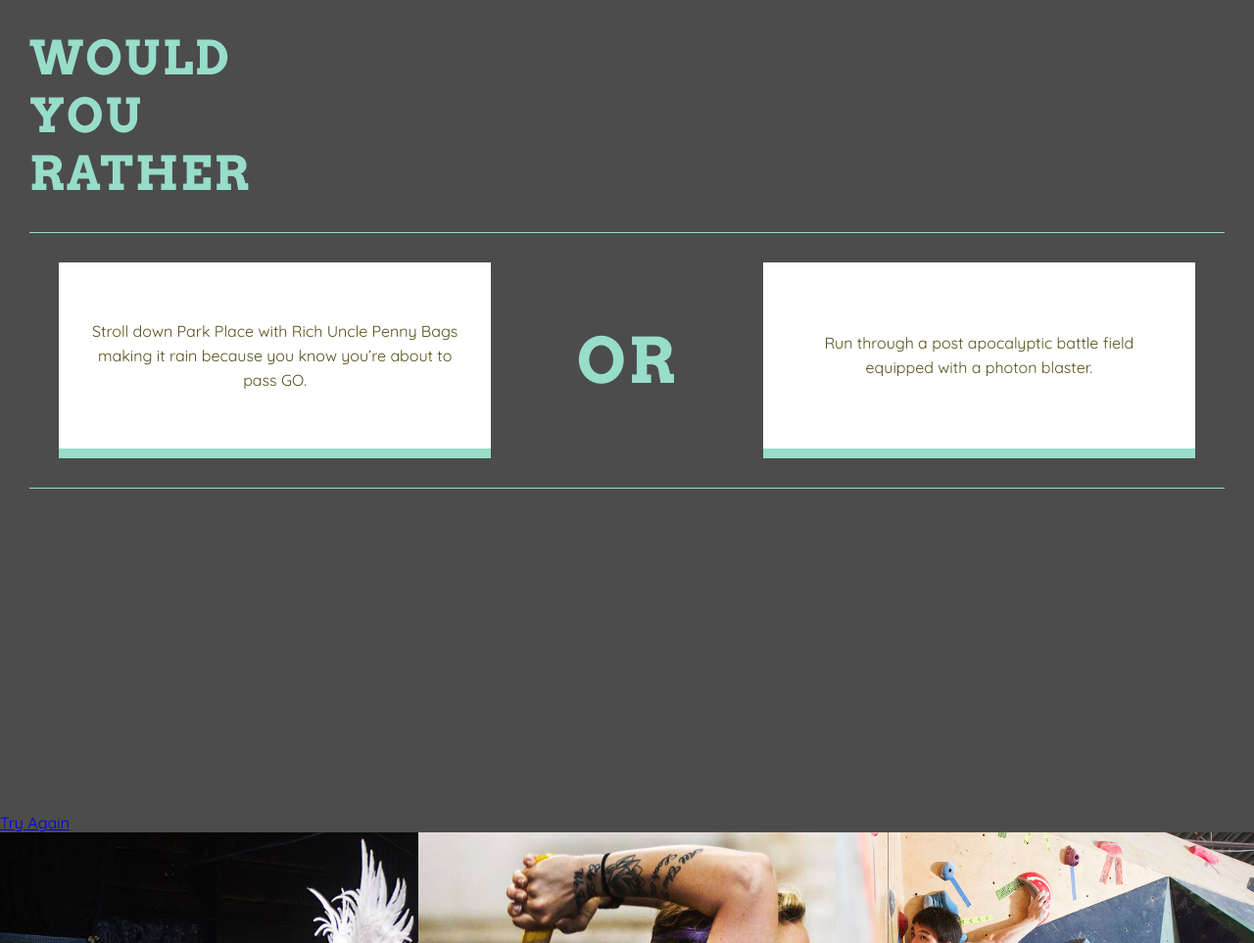
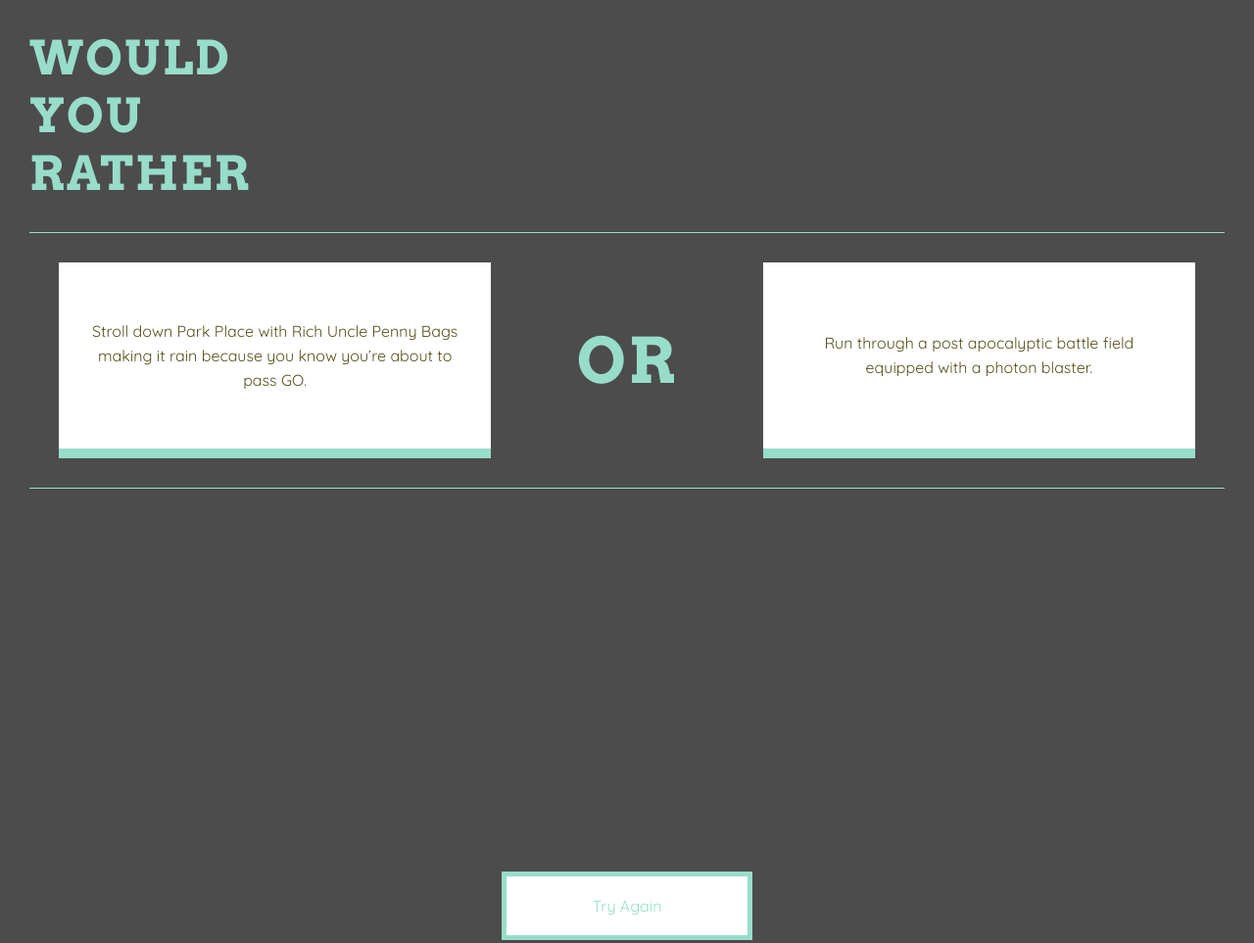
Before and after one commit to FantasticThree/TorontoBIA, a website: page index.html in a window 1280 px wide. Shown: the top 963 px of the page at 98% size. Drawn offline with nearby package versions, Linux system fonts and the light colour scheme.

Commit message:
reset button styling

```diff
--- a/dev/scripts/main.js
+++ b/dev/scripts/main.js
@@ -214,7 +214,7 @@ events.displayInfo = function(venue, userNumber){
 
 events.displayTip = function(data){
 		$(".userTip").empty();
-	var tipTitle =$("<h4>").text("User Tip from FourSquare");
+	var tipTitle = $("<h4>").text("User Tip from FourSquare");
 	var tip = $("<p>").text(data);
 	console.log(data);
 	$(".userTip").append(tipTitle);
--- a/dev/styles/_content.scss
+++ b/dev/styles/_content.scss
@@ -42,8 +42,23 @@
 	height: 300px;
 	padding: 10px;
 	overflow: scroll;
+	max-width: 600px;
+	margin-left: auto;
 }
 
 .userTip {
 	margin: 20px 0;
 }
+
+.reset {
+	border: 5px solid $paleBlue;
+	background-color: white;
+	color: $darkGreen;
+	margin: 60px auto;
+	text-align: center;
+	display: flex;
+	align-content: center;
+	justify-content: center;
+	width: 20%;
+	padding: 20px;
+}
--- a/dev/styles/_general.scss
+++ b/dev/styles/_general.scss
@@ -13,6 +13,14 @@ h1, h2, h3, h4 {
 font-family: $headline;
 }
 
+a {
+	color: $paleBlue;
+	text-decoration: none;
+
+	&:visited {
+		color: $lightGreen;
+	}
+}
 body{
 	font-family: $bodyFont;
 	background-color: #4C4C4C;
@@ -27,7 +35,7 @@ header {
 	height: 100vh;
 }
 
-form {
+form, {
 	display: flex;
 	flex-direction: row;
 	border-bottom: 1px solid $paleBlue;
--- a/public/styles/style.css
+++ b/public/styles/style.css
@@ -130,6 +130,12 @@ legend, button::-moz-focus-inner, input::-moz-focus-inner {
 
 h1, h2, h3, h4 {
   font-family: "Arvo", serif; }
+
+a {
+  color: #97DDCA;
+  text-decoration: none; }
+  a:visited {
+    color: #8A792E; }
 
 body {
   font-family: "Quicksand", sans-serif;
@@ -269,7 +275,26 @@ main .mainResult {
 .wikiContainer {
   height: 300px;
   padding: 10px;
-  overflow: scroll; }
+  overflow: scroll;
+  max-width: 600px;
+  margin-left: auto; }
 
 .userTip {
   margin: 20px 0; }
+
+.reset {
+  border: 5px solid #97DDCA;
+  background-color: white;
+  color: #57531D;
+  margin: 60px auto;
+  text-align: center;
+  display: -webkit-box;
+  display: -ms-flexbox;
+  display: flex;
+  -ms-flex-line-pack: center;
+      align-content: center;
+  -webkit-box-pack: center;
+      -ms-flex-pack: center;
+          justify-content: center;
+  width: 20%;
+  padding: 20px; }
```
